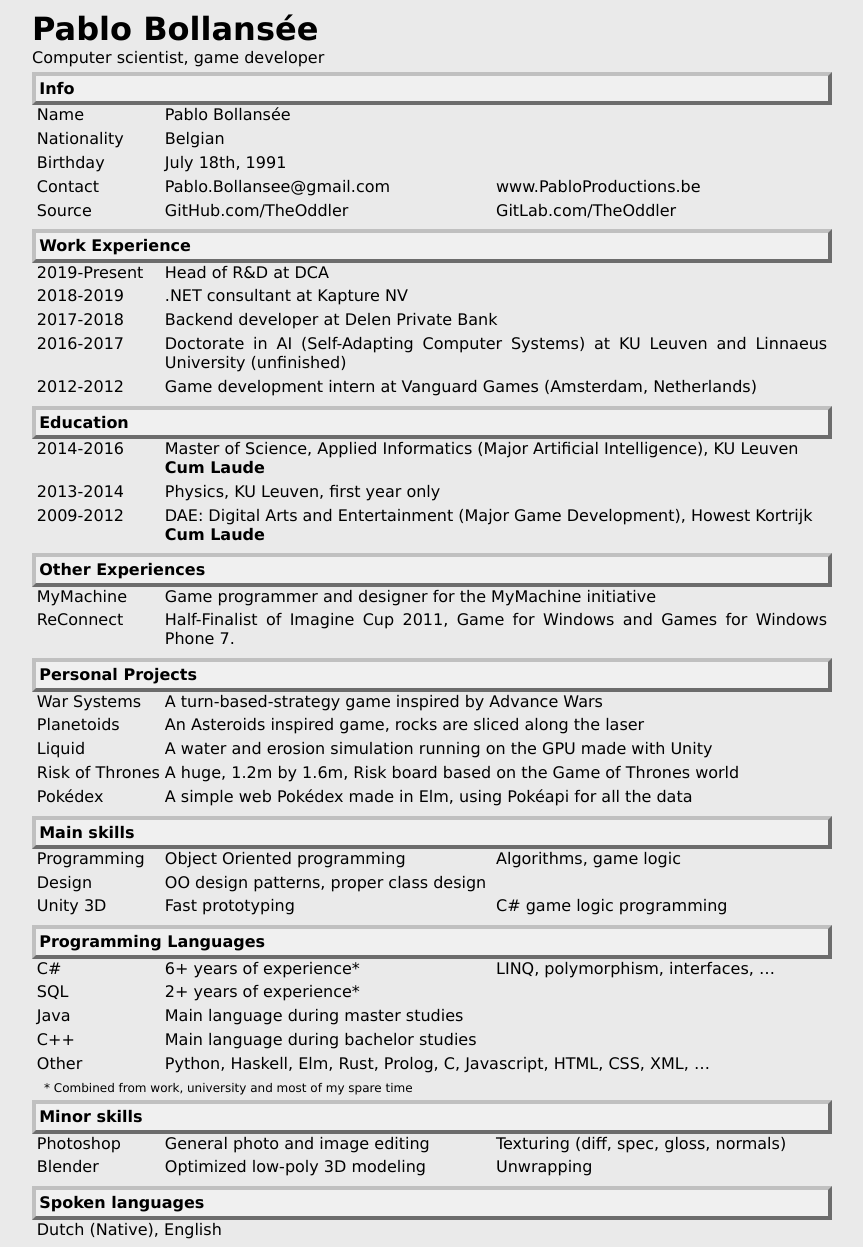
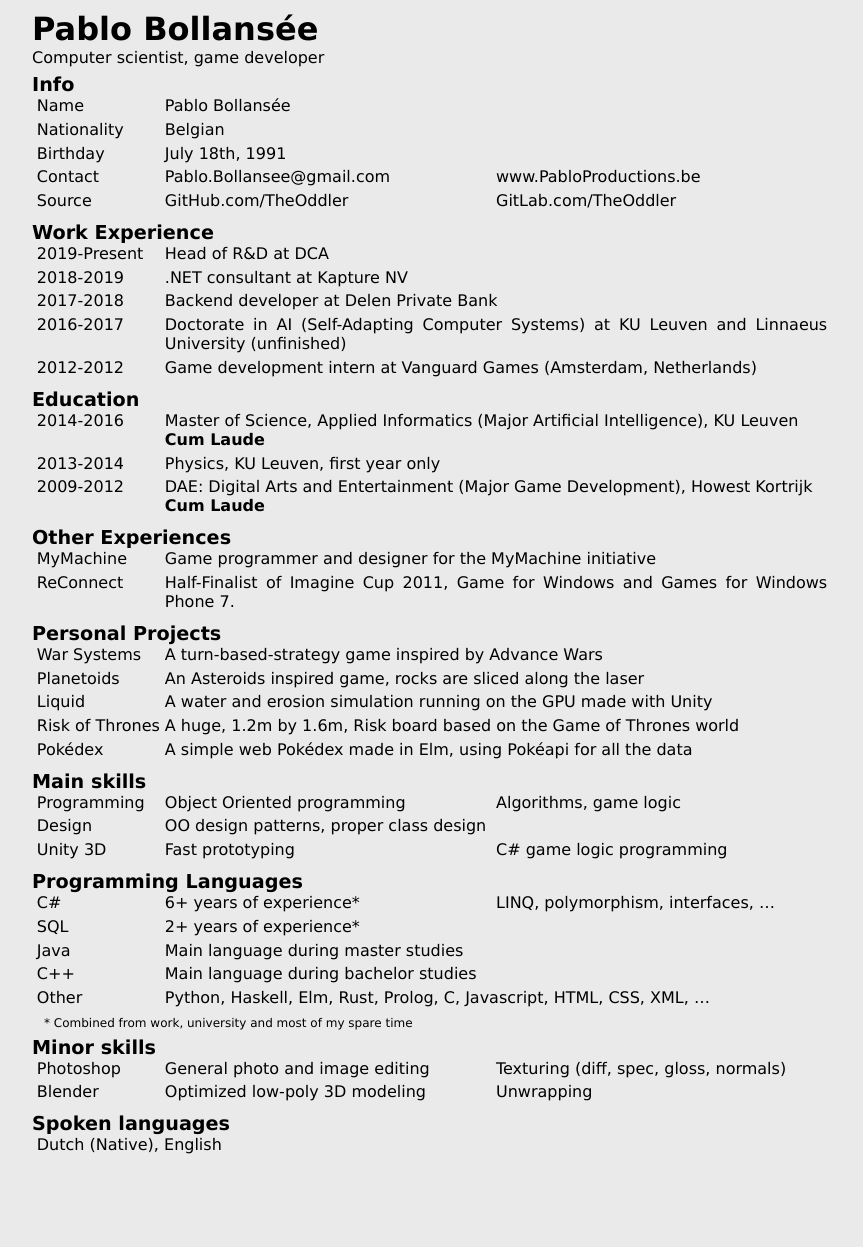
Before and after one commit to TheOddler/theoddler.github.io, a Jekyll site: the page built from cv.md, in a window 1280 px wide. Shown: the whole page, without its empty margins (208-1071 px from the left). Built offline with Jekyll 4.4.1, drawn with Linux system fonts in a browser that asks for light colours; after the commit the page ends 1162 px from its top, so only the background shows below that.

Commit message:
Simpler cv headers

```diff
--- a/css/cv.css
+++ b/css/cv.css
@@ -6,12 +6,7 @@
 {{ site.css | where:"title", "Tablelist" | first }}
 
 h2, h3, h4, h5, h6 {
-	padding: .2em;
-    border-style: solid;
-    border-width: .3em;
-	border-style: outset;
-	border-color: #C0C0C0;
-    background-color: #F0F0F0;
+    font-size: 1.2em;
 
     page-break-after: avoid;
     page-break-inside: avoid;
```
